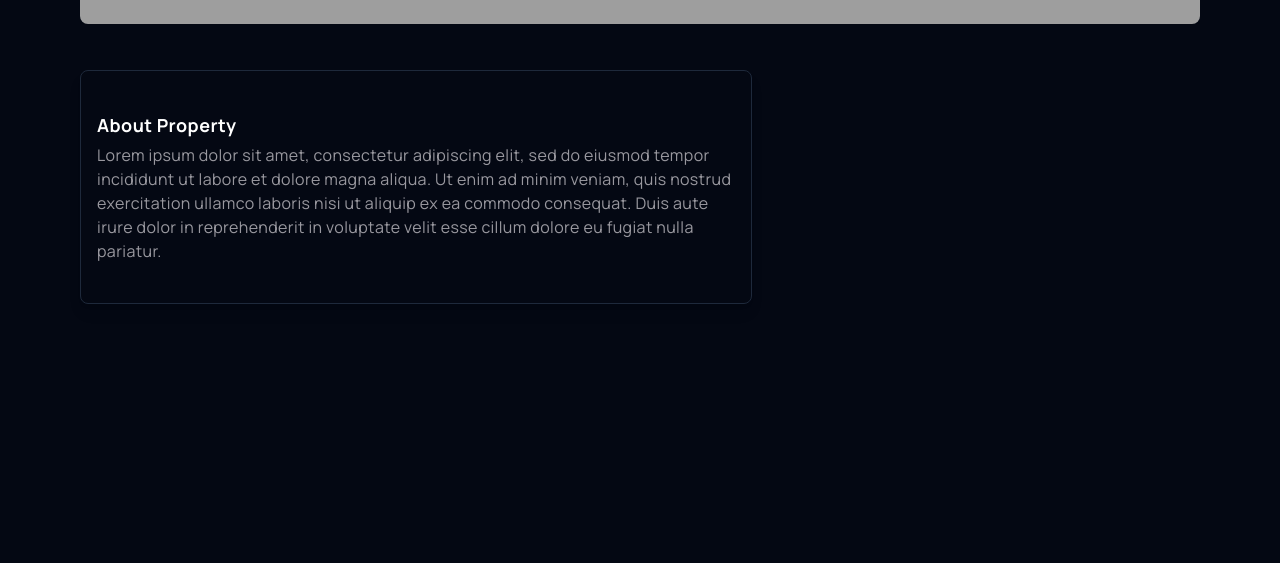
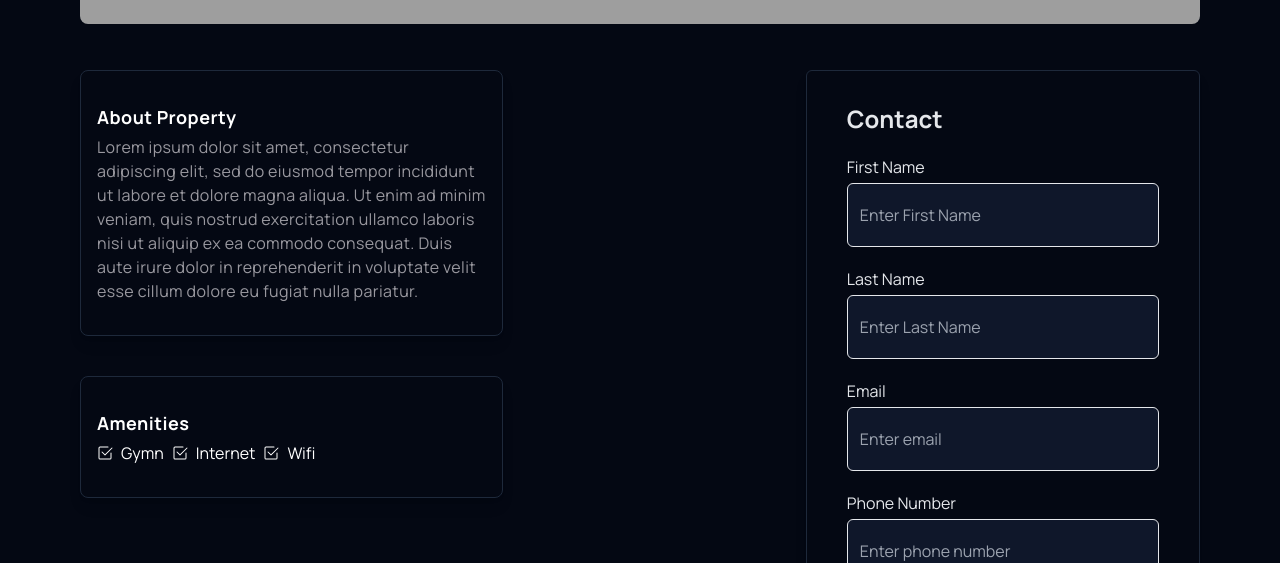
Before and after one commit to Ademayowa/real-estate, a Next.js app: page /details in a window 1280 px wide. Shown: the part 389-952 px from the top of the page. Before the commit the page ends 800 px from the top, so only its background shows below. Built offline with nearby package versions, Linux system fonts and the light colour scheme; grey boxes are pictures that could not be loaded.

Commit message:
working on details page

```diff
--- a/constants/index.tsx
+++ b/constants/index.tsx
@@ -69,3 +69,22 @@ export const rentProperty = [
     price: '$2,500/month',
   },
 ];
+
+export const amenities = [
+  {
+    id: 1,
+    items: 'Laundry Room',
+  },
+  {
+    id: 2,
+    items: 'Car Parking',
+  },
+  {
+    id: 3,
+    items: 'Gym',
+  },
+  {
+    id: 4,
+    items: 'Swimming Pool',
+  },
+];
--- a/pages/details.tsx
+++ b/pages/details.tsx
@@ -1,6 +1,9 @@
 import Layout from '@/components/Layout';
 import SectionTitle from '@/components/SectionTitle';
 import Image from 'next/image';
+import { amenities } from '@/constants/index';
+import { BsCheck2Square } from 'react-icons/bs';
+
 const IMG_URL =
   'https://res.cloudinary.com/dpxs9ause/image/upload/v1678108769/my-realestate/property-2_jzxnuk.png';
 
@@ -19,9 +22,10 @@ export default function Details() {
           />
         </div>
 
-        <div className='wrapper'>
+        <div className='wrapper flex flex-col space-x-5 md:flex-row'>
           {/* Left */}
-          <div className='my-10 mt-10 rounded-lg border border-slate-800 bg-deepColor py-10 px-4 shadow-lg md:w-3/5'>
+          <div className='flex flex-col'>
+            <div className='my-10 mt-10 rounded-lg border border-slate-800 bg-deepColor py-8 px-4 shadow-lg lg:w-3/5'>
               {/* About property */}
               <SectionTitle
                 fontBase
@@ -29,10 +33,62 @@ export default function Details() {
                 title='About Property'
                 text='Lorem ipsum dolor sit amet, consectetur adipiscing elit, sed do eiusmod tempor incididunt ut labore et dolore magna aliqua. Ut enim ad minim veniam, quis nostrud exercitation ullamco laboris nisi ut aliquip ex ea commodo consequat. Duis aute irure dolor in reprehenderit in voluptate velit esse cillum dolore eu fugiat nulla pariatur.'
               />
-            {/* features */}
             </div>
 
-          <div className='md:w-2/5'>{/* Right - Form */}</div>
+            {/* amenities */}
+            <div className='rounded-lg border border-slate-800 bg-deepColor py-8 px-4 shadow-lg lg:w-3/5'>
+              <SectionTitle fontBase textLeft title='Amenities' />
+              <ul className='flex items-center space-x-2 text-white'>
+                <BsCheck2Square /> <li className=''>Gymn</li>
+                <BsCheck2Square /> <li className=''>Internet</li>
+                <BsCheck2Square /> <li className=''>Wifi</li>
+              </ul>
+            </div>
+          </div>
+
+          {/* Right - Form */}
+          <div className='w-full lg:w-2/5'>
+            <form className='mb-10 mt-10 flex w-full flex-col rounded-md border border-slate-800 bg-deepColor p-5 py-8 shadow-lg md:px-10'>
+              <h2 className='mb-5 font-bold text-gray-200 lg:text-2xl'>
+                Contact
+              </h2>
+              <label className='mb-5 block'>
+                <span className='text-gray-200'>First Name</span>
+                <input
+                  className='form-input mt-1 mb-3 block h-16 w-full rounded-md border bg-slate-900 px-3 text-gray-200 outline-none focus:border-stone-500 focus:outline-none md:mb-0'
+                  type='text'
+                  placeholder='Enter First Name'
+                />
+              </label>
+
+              <label className='mb-5 block'>
+                <span className='text-gray-200'>Last Name</span>
+                <input
+                  className='form-input mt-1 mb-3 block h-16 w-full rounded-md border bg-slate-900 px-3 text-gray-200 outline-none focus:border-stone-500 focus:outline-none md:mb-0'
+                  type='text'
+                  placeholder='Enter Last Name'
+                />
+              </label>
+
+              <label className='mb-5 block'>
+                <span className='text-gray-200'>Email</span>
+                <input
+                  className='form-input text-gray-200outline-none mt-1 mb-3 block h-16 w-full rounded-md border bg-slate-900 px-3 focus:border-stone-500 focus:outline-none md:mb-0'
+                  type='email'
+                  placeholder='Enter email'
+                />
+              </label>
+
+              <label className='mb-5 block'>
+                <span className='text-gray-200'>Phone Number</span>
+                <input
+                  className='form-input mt-1 mb-3 block h-16 w-full rounded-md border bg-slate-900 px-3 text-gray-200 outline-none focus:border-stone-500 focus:outline-none md:mb-0'
+                  type='text'
+                  placeholder='Enter phone number'
+                />
+              </label>
+            </form>
+          </div>
         </div>
       </div>
     </Layout>
```
Lines whose indentation alone changed are shown as unchanged.
